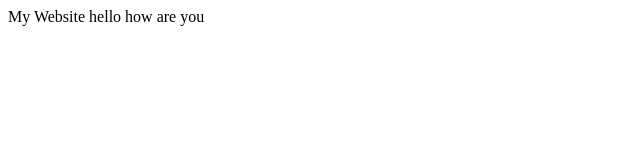
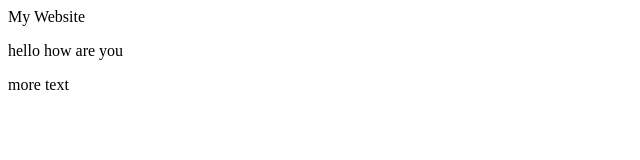
Before and after one commit to Dayna-Esilva/Test-1, a plain HTML site: page index.html in a window 1280 px wide. Shown: the whole page, without its empty margins (0-640 px from the left). Drawn offline with Linux system fonts and the light colour scheme.

Commit message:
Add files via upload

```diff
--- a/index.html
+++ b/index.html
@@ -3,6 +3,7 @@
 <Head>My Website</Head>
 <title>This is my website Test 1</title>
 <body>
-    hello how are you
+   <p>hello how are you</p>
+   <p>more text</p>
 </body>
 </html>
```
